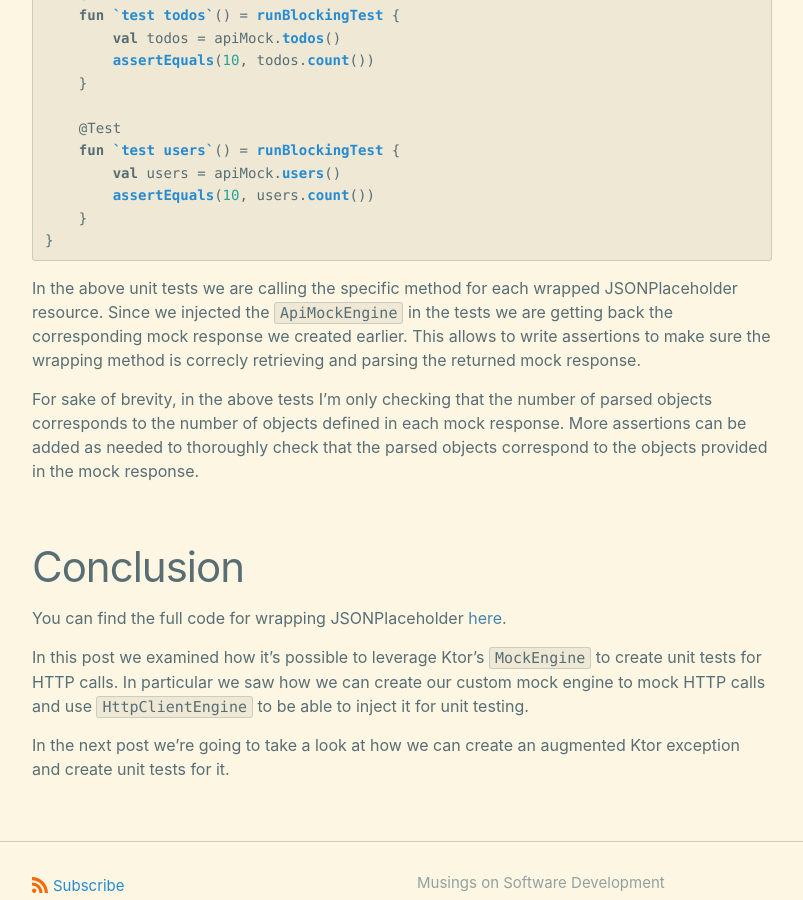
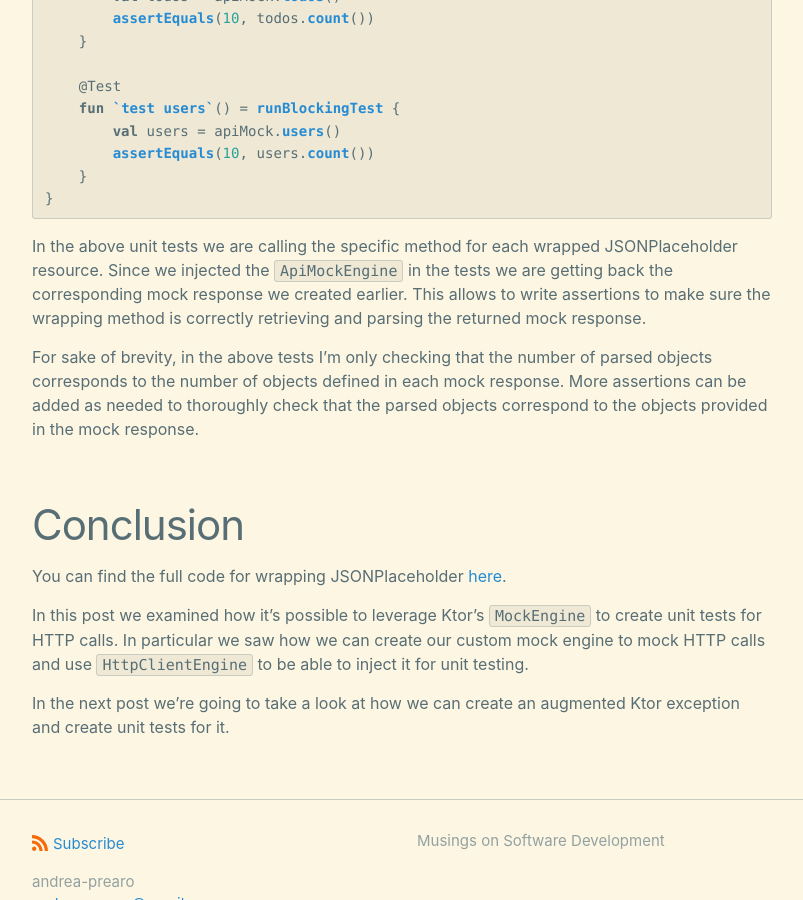
Before and after one commit to andrea-prearo/andrea-prearo.github.io, a Jekyll site: the page built from _posts/2020-04-02-Mocking-HTTP-calls-with-Ktor-MockEngine.md, in a window 1280 px wide and 900 px high, scrolled down 4545 px. Shown: the whole window, without its empty margins (238-1041 px from the left). Built offline with Jekyll 4.4.1, drawn with Linux system fonts in a browser that asks for light colours; some of the changed text lies outside the part shown.

Commit message:
Fix typos

```diff
--- a/_posts/2020-04-02-Mocking-HTTP-calls-with-Ktor-MockEngine.md
+++ b/_posts/2020-04-02-Mocking-HTTP-calls-with-Ktor-MockEngine.md
@@ -117,8 +115,8 @@ class Api() {
 ~~~
 
 We can leverage dependency injection to be able to use different implementations of `HttpClientEngine` for specific purposes. In particular we can pass:
-* An `HttpClient().engine` value for our production code to make (real) HTTP calls over the network
-* An `ApiMockEngine` instance for mocking HTTP calls in our unit tests
+* An `HttpClient().engine` value for our production code to make (real) HTTP calls over the network.
+* An `ApiMockEngine` instance for mocking HTTP calls in our unit tests.
 
 We can therefore modify the `Api` class as follows:
 
@@ -135,8 +133,8 @@ class Api(httpClientEngine: HttpClientEngine) {
 ~~~
 
 We can now instantiate `Api` with the desired engine:
-* `Api(HttpClient().engine)` for production code
-* `Api(ApiMockEngine().get())` for unit tests
+* `Api(HttpClient().engine)` for production code.
+* `Api(ApiMockEngine().get())` for unit tests.
 
 
 ## Unit tests in action
@@ -186,14 +184,14 @@ class ApiTests {
 }
 ~~~
 
-In the above unit tests we are calling the specific method for each wrapped JSONPlaceholder resource. Since we injected the `ApiMockEngine` in the tests we are getting back the corresponding mock response we created earlier. This allows to write assertions to make sure the wrapping method is correcly retrieving and parsing the returned mock response.
+In the above unit tests we are calling the specific method for each wrapped JSONPlaceholder resource. Since we injected the `ApiMockEngine` in the tests we are getting back the corresponding mock response we created earlier. This allows to write assertions to make sure the wrapping method is correctly retrieving and parsing the returned mock response.
 
 For sake of brevity, in the above tests I'm only checking that the number of parsed objects corresponds to the number of objects defined in each mock response. More assertions can be added as needed to thoroughly check that the parsed objects correspond to the objects provided in the mock response.
 
 
 # Conclusion
 
-You can find the full code for wrapping JSONPlaceholder [here]().
+You can find the full code for wrapping JSONPlaceholder [here](https://github.com/andrea-prearo/JSONPlaceholderKotlin).
 
 In this post we examined how it's possible to leverage Ktor's `MockEngine` to create unit tests for HTTP calls. In particular we saw how we can create our custom mock engine to mock HTTP calls and use `HttpClientEngine` to be able to inject it for unit testing.
 
```
Also changed, not shown: other parts of _posts/2020-04-02-Mocking-HTTP-calls-with-Ktor-MockEngine.md (+3 -5 lines), _posts/2020-04-01-Multi-platform-mobile-networking-libraries-with-Ktor.md (+4 -4 lines).
